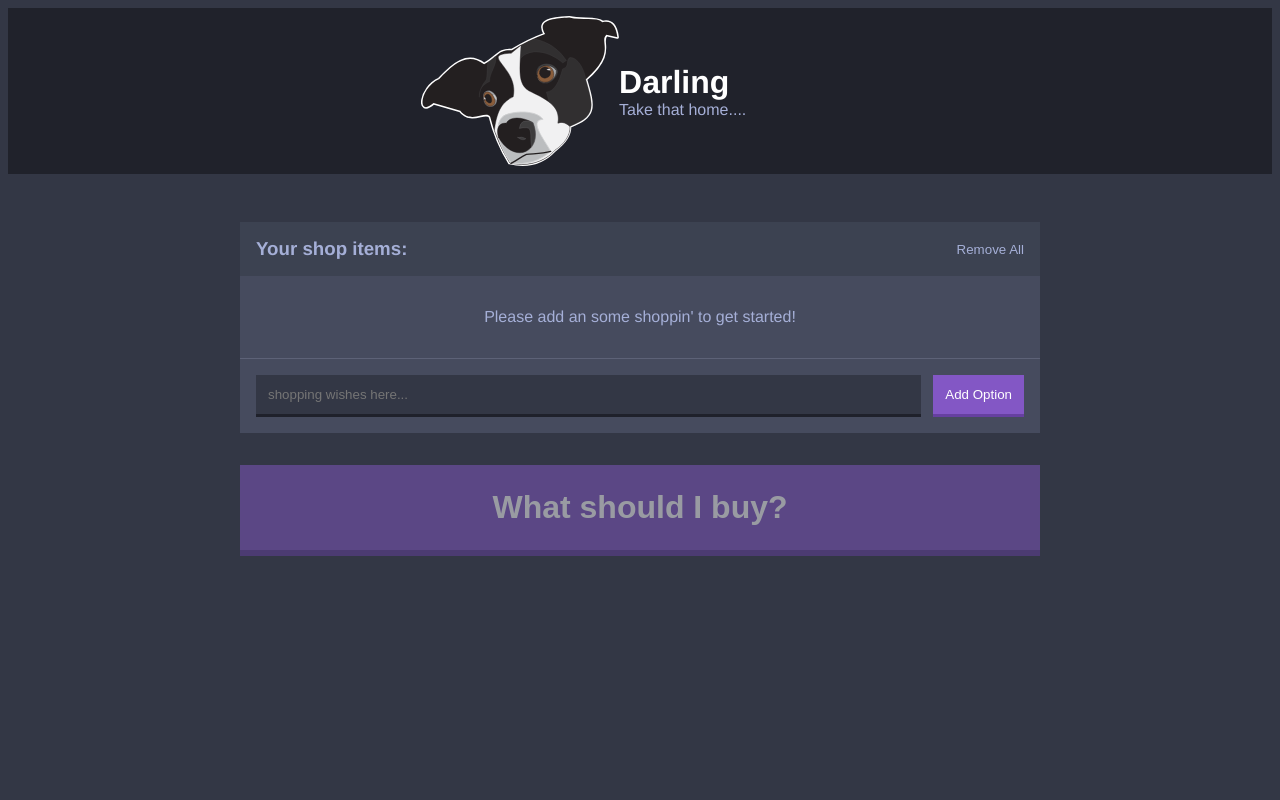
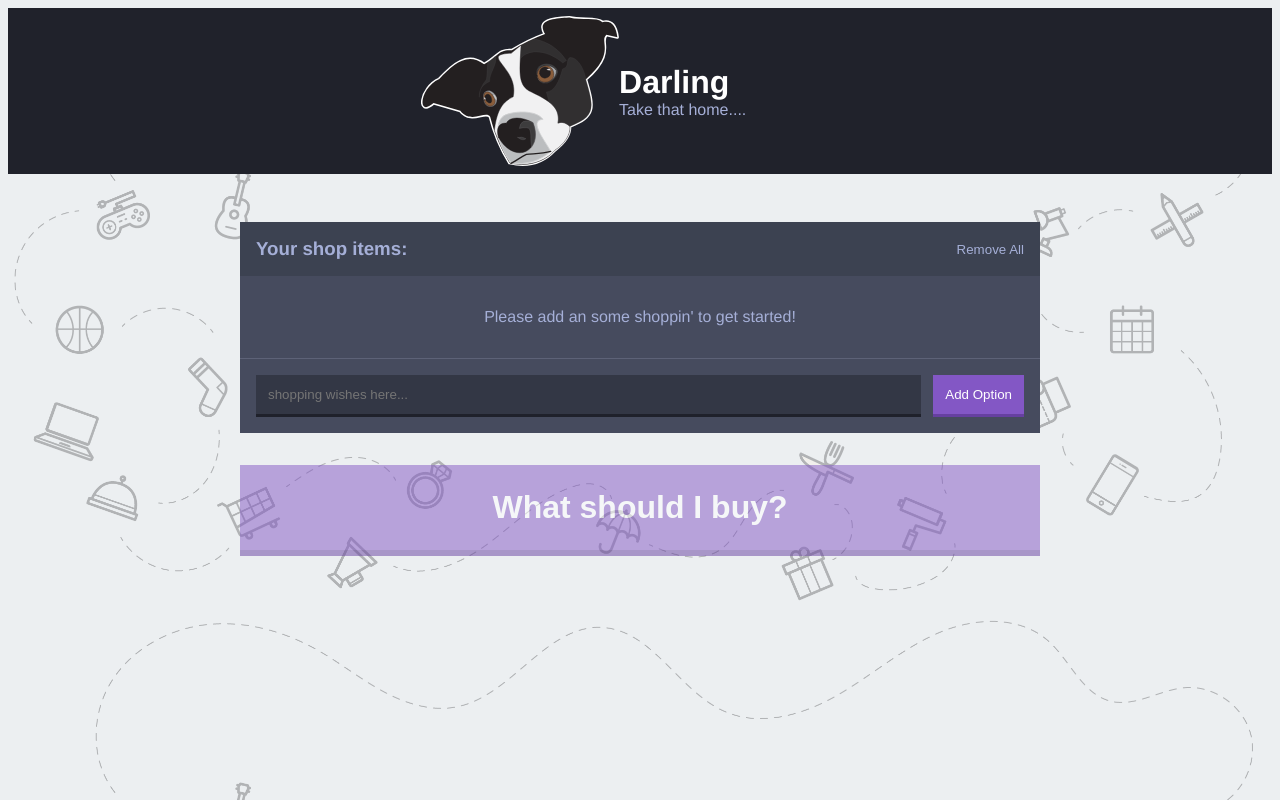
Before and after one commit to peterPalVanyo/shop, a React (Create React App) app: page / in a window 1280 px wide. Built offline with nearby package versions, Linux system fonts and the light colour scheme.

Commit message:
add background image

```diff
--- a/src/index.css
+++ b/src/index.css
@@ -3,7 +3,10 @@ html{
 }
 
 body {
-    background: #333745;
+    background: #eceff1;
+    background-image: url("./styles/background01.png");
+    background-size: cover;
+    overflow: hidden;
     font-family: Helvetica, Arial, sans-serif;
     font-size: 1.6rem;
 }
```
Also changed, not shown: src/styles/background01.png (added).
